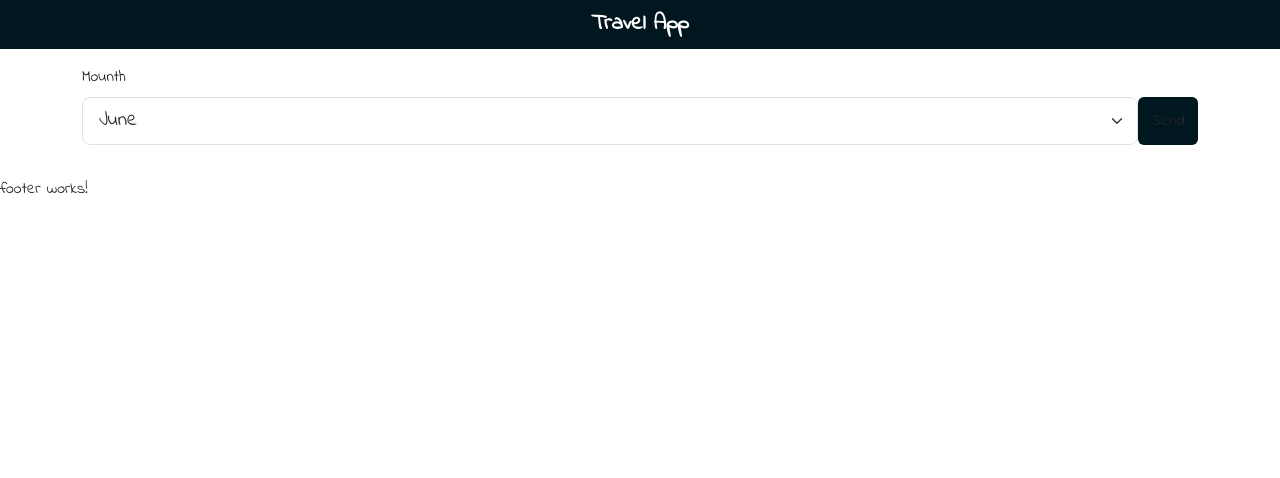
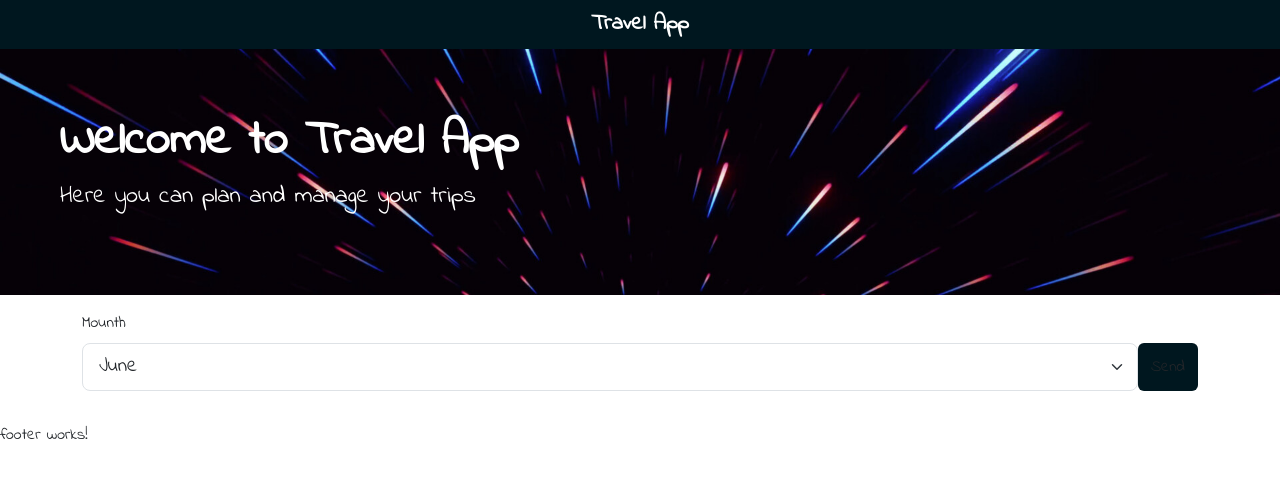
Before and after one commit to Nico-Serra/travel-app, an Angular app: page / in a window 1280 px wide. Shown: the top 478 px of the page. Built offline with nearby package versions, Linux system fonts and the light colour scheme.

Commit message:
add jumbotron component and add card for trip

```diff
--- a/src/app/home/home.component.html
+++ b/src/app/home/home.component.html
@@ -1,6 +1,12 @@
+@if (formInit) {
+<app-jumbotron [title]="'Welcome to Travel App'" [subTitle]="'Here you can plan and manage your trips'"></app-jumbotron>
+}@else {
+<app-jumbotron [title]="'Select the days you will need to travel'"
+    [subTitle]="'Click on + and add the data for yout trip'"></app-jumbotron>
+}
 <div class="container py-3">
     @if(formInit){
-    <div class="mb-3">
+    <div class="mb-3" id="selectMounth">
         <label for="" class="form-label">Mounth</label>
         <div class="d-flex">
             <select class="form-select form-select-lg" name="" id="" [(ngModel)]="mounth" required>
@@ -36,7 +42,7 @@
             <div class="card h-100">
                 <div class="card-title text-center p-1">{{$index+1}}</div>
                 <div class="card-body text-center">
-                    <app-modal [data]="$index" [mounth]="mounth"></app-modal>
+                    <app-modal [data]="$index+1" [mounth]="mounth"></app-modal>
 
                 </div>
             </div>
@@ -45,7 +51,25 @@
         }
 
     </div>
+    @if (travels) {
+    <div class="row row-cols-sm-1 row-cols-md-2 row-cols-lg-3 my-5">
+        @for (travel of travels; track $index) {
+        <div class="col">
+            <div class="card">
+                <div class="card-body">
+                    <h2 class="text-center py-1">{{travel.place}}</h2>
+                    <h4>{{travel.date}}</h4>
+                    <img class="mw-100 rounded-2" src="{{travel.image}}" alt="">
+                    <p>{{travel.description}}</p>
+                </div>
+            </div>
+        </div>
+        }
+    </div>
     }
+    }
+
+
 
 
 </div>
--- a/src/app/home/home.component.ts
+++ b/src/app/home/home.component.ts
@@ -2,11 +2,13 @@ import { Component } from '@angular/core';
 import { LocalStorageService } from '../local-storage.service';
 import { FormsModule } from '@angular/forms';
 import { ModalComponent } from '../modal/modal.component';
+import { JumbotronComponent } from '../jumbotron/jumbotron.component';
+
 
 @Component({
   selector: 'app-home',
   standalone: true,
-  imports: [FormsModule, ModalComponent],
+  imports: [FormsModule, ModalComponent, JumbotronComponent],
   templateUrl: './home.component.html',
   styleUrl: './home.component.css'
 })
@@ -15,7 +17,7 @@ export class HomeComponent {
 
   formInit = true;
   mounth = "June";
-  travels = [];
+  travels: Array<{ place: string, date: string, description: string, image: string }> = [];
 
 
   saveMount() {
@@ -27,14 +29,15 @@ export class HomeComponent {
   ngOnInit() {
     if (localStorage.getItem('mounth')) {
       this.formInit = false;
-      this.mounth =  localStorage.getItem('mounth')!
+      this.mounth = localStorage.getItem('mounth')!
     }
 
-   this.travels = JSON.parse(localStorage.getItem("travels") || "[]");
-
-
-    console.log(this.travels);
-
+    this.travels = JSON.parse(localStorage.getItem("travels") || "[]");
+    //console.log(this.travels[0]);
 
   }
+
+  eventHandler(event) {
+    this.travels = JSON.parse(localStorage.getItem("travels") || "[]");
+  }
 }
--- /dev/null
+++ b/src/app/jumbotron/jumbotron.component.html
@@ -0,0 +1,17 @@
+<div class="p-5 bg_img">
+    <div class="container-fluid py-3">
+        <h1 class="display-5 fw-bold text-white">{{title}}</h1>
+        <p class="col-md-8 fs-4 text-white">
+            {{subTitle}}
+        </p>
+    </div>
+</div>
+
+<style scoped>
+    .bg_img {
+        background-image: url(/bg.jpg);
+        background-repeat: no-repeat;
+        background-size: cover;
+
+    }
+</style>
--- a/src/app/modal/modal.component.ts
+++ b/src/app/modal/modal.component.ts
@@ -1,4 +1,4 @@
-import { Component, Input } from '@angular/core';
+import { Component, Input, Output, EventEmitter } from '@angular/core';
 import { FormsModule } from '@angular/forms';
 import { log } from 'console';
 
@@ -13,6 +13,7 @@ import { log } from 'console';
 export class ModalComponent {
   @Input() data!: number;
   @Input() mounth!: string;
+  @Output() evento: EventEmitter<string[]> = new EventEmitter<string[]>();
 
   visible = false
 
@@ -53,6 +54,8 @@ export class ModalComponent {
     this.image = '';
     this.visible = true
 
+    this.evento.emit(this.travels)
+
   }
 
 }
```
Also changed, not shown: src/app/jumbotron/jumbotron.component.ts (added, +14 -0 lines), public/bg.jpg (added), src/app/jumbotron/jumbotron.component.css (added), 1 other file (tests, documents, lock files or other folders).
